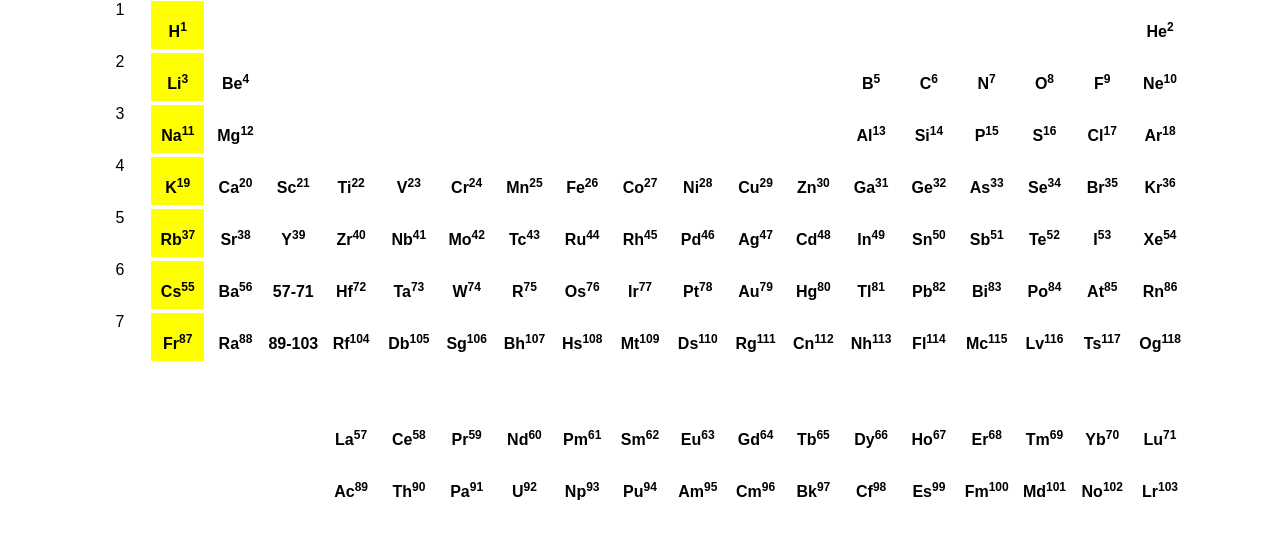
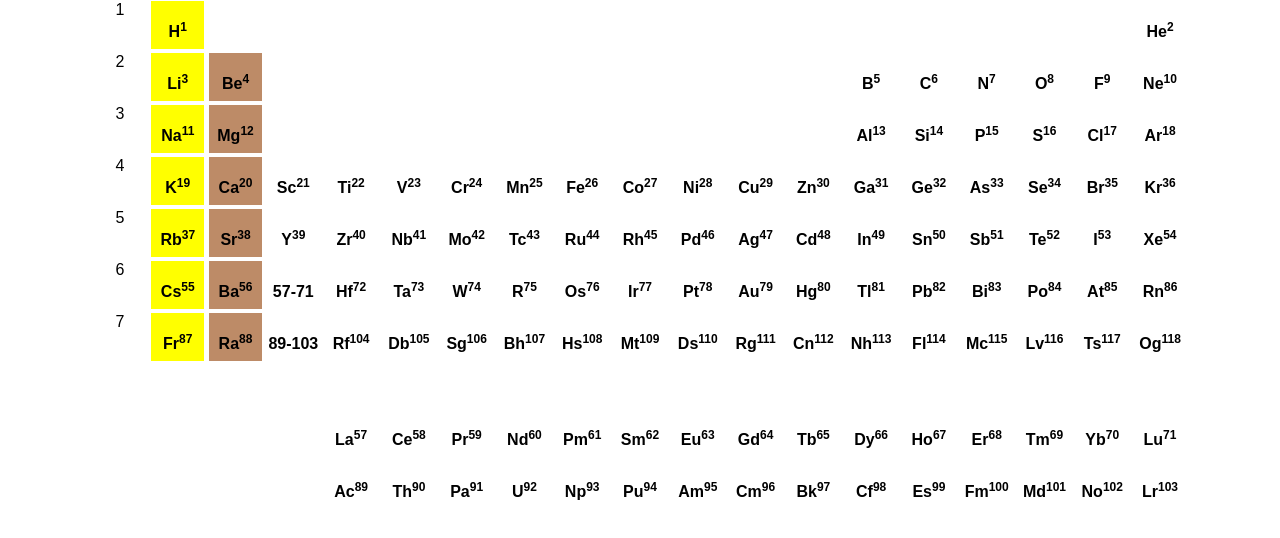
Before and after one commit to leiurus17/pure-periodic-table, a plain HTML site: page index.html in a window 1280 px wide. Shown: the part 142-680 px from the top of the page. Drawn offline with Linux system fonts and the light colour scheme.

Commit message:
Alkaline earth metals: brown

```diff
--- a/index.html
+++ b/index.html
@@ -34,10 +34,11 @@
 			}
 
 			.alkali-metals {
-				background:#ffff00;
+				background: #ffff00;
 			}
 
 			.alkaline-earth-metals {
+			    background: #bd8b67;
 			}
 
 			.lanthanoids {
@@ -106,7 +107,7 @@
 				<div class = "grid-unit-width pure-u-1">
 				    <div class = "pure-u-1-24">2</div>
 					<div class = "grid-unit-bar alkali-metals pure-u-1-24"><h4>Li<sup>3</sup></h4></div>
-					<div class = "grid-unit-bar pure-u-1-24"><h4>Be<sup>4</sup></h4></div>
+					<div class = "grid-unit-bar alkaline-earth-metals pure-u-1-24"><h4>Be<sup>4</sup></h4></div>
 					<div class = "grid-unit-blank pure-u-1-24"></div>
 					<div class = "grid-unit-blank pure-u-1-24"></div>
 					<div class = "grid-unit-blank pure-u-1-24"></div>
@@ -129,7 +130,7 @@
 				<div class = "grid-unit-width pure-u-1">
 				    <div class = "pure-u-1-24">3</div>
 					<div class = "grid-unit-bar alkali-metals pure-u-1-24"><h4>Na<sup>11</sup></h4></div>
-					<div class = "grid-unit-bar pure-u-1-24"><h4>Mg<sup>12</sup></h4></div>
+					<div class = "grid-unit-bar alkaline-earth-metals pure-u-1-24"><h4>Mg<sup>12</sup></h4></div>
 					<div class = "grid-unit-blank pure-u-1-24"></div>
 					<div class = "grid-unit-blank pure-u-1-24"></div>
 					<div class = "grid-unit-blank pure-u-1-24"></div>
@@ -153,7 +154,7 @@
 				<div class = "grid-unit-width pure-u-1">
 				    <div class = "pure-u-1-24">4</div>
 					<div class = "grid-unit-bar alkali-metals pure-u-1-24"><h4>K<sup>19</sup></h4></div>
-					<div class = "grid-unit-bar pure-u-1-24"><h4>Ca<sup>20</sup></h4></div>
+					<div class = "grid-unit-bar alkaline-earth-metals pure-u-1-24"><h4>Ca<sup>20</sup></h4></div>
 					<div class = "grid-unit-bar pure-u-1-24"><h4>Sc<sup>21</sup></h4></div>
 					<div class = "grid-unit-bar pure-u-1-24"><h4>Ti<sup>22</sup></h4></div>
 					<div class = "grid-unit-bar pure-u-1-24"><h4>V<sup>23</sup></h4></div>
@@ -177,7 +178,7 @@
 				<div class = "grid-unit-width pure-u-1">
 				    <div class = "pure-u-1-24">5</div>
 					<div class = "grid-unit-bar alkali-metals pure-u-1-24"><h4>Rb<sup>37</sup></h4></div>
-					<div class = "grid-unit-bar pure-u-1-24"><h4>Sr<sup>38</sup></h4></div>
+					<div class = "grid-unit-bar alkaline-earth-metals pure-u-1-24"><h4>Sr<sup>38</sup></h4></div>
 					<div class = "grid-unit-bar pure-u-1-24"><h4>Y<sup>39</sup></h4></div>
 					<div class = "grid-unit-bar pure-u-1-24"><h4>Zr<sup>40</sup></h4></div>
 					<div class = "grid-unit-bar pure-u-1-24"><h4>Nb<sup>41</sup></h4></div>
@@ -201,7 +202,7 @@
 				<div class = "grid-unit-width pure-u-1">
 				    <div class = "pure-u-1-24">6</div>
 					<div class = "grid-unit-bar alkali-metals pure-u-1-24"><h4>Cs<sup>55</sup></h4></div>
-					<div class = "grid-unit-bar pure-u-1-24"><h4>Ba<sup>56</sup></h4></div>
+					<div class = "grid-unit-bar alkaline-earth-metals pure-u-1-24"><h4>Ba<sup>56</sup></h4></div>
 					<div class = "grid-unit-blank pure-u-1-24"><h4>57-71<sup></sup></h4></div>
 					<div class = "grid-unit-bar pure-u-1-24"><h4>Hf<sup>72</sup></h4></div>
 					<div class = "grid-unit-bar pure-u-1-24"><h4>Ta<sup>73</sup></h4></div>
@@ -225,7 +226,7 @@
 				<div class = "grid-unit-width pure-u-1">
 				    <div class = "pure-u-1-24">7</div>
 					<div class = "grid-unit-bar alkali-metals pure-u-1-24"><h4>Fr<sup>87</sup></h4></div>
-					<div class = "grid-unit-bar pure-u-1-24"><h4>Ra<sup>88</sup></h4></div>
+					<div class = "grid-unit-bar alkaline-earth-metals pure-u-1-24"><h4>Ra<sup>88</sup></h4></div>
 					<div class = "grid-unit-blank pure-u-1-24"><h4>89-103<sup></sup></h4></div>
 					<div class = "grid-unit-bar pure-u-1-24"><h4>Rf<sup>104</sup></h4></div>
 					<div class = "grid-unit-bar pure-u-1-24"><h4>Db<sup>105</sup></h4></div>
```
